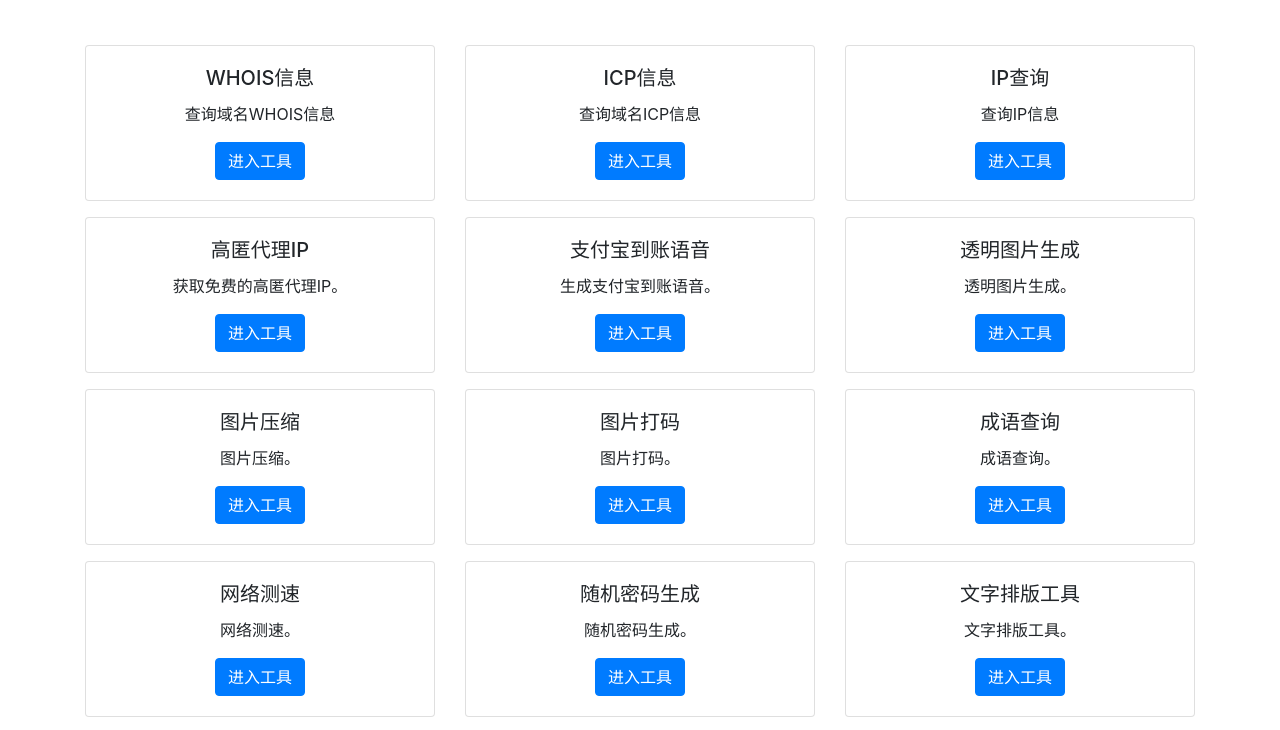
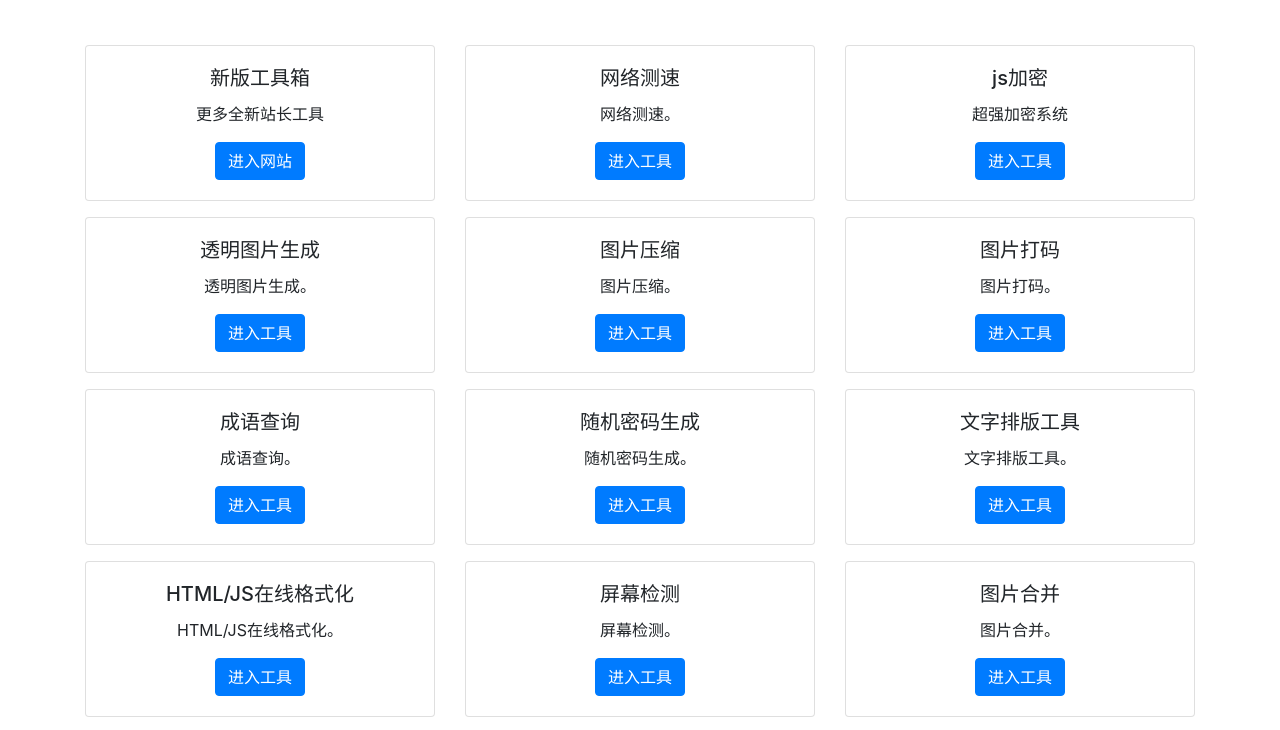
Before and after one commit to wawacm/tool, a plain HTML site: page index.html in a window 1280 px wide. Shown: the part 67-797 px from the top of the page. Drawn offline with nearby package versions, Linux system fonts and the light colour scheme.

Commit message:
Add files via upload

```diff
--- a/index.html
+++ b/index.html
@@ -20,48 +20,32 @@
 	        <div class="col-sm-6 col-lg-4 mb-3">
             <div class="card">
                 <div class="card-body text-center">
-                    <h5 class="card-title">WHOIS信息</h5>
-                    <p class="card-text">查询域名WHOIS信息</p>
-                    <a href="./whois.html" class="btn btn-primary" target="_blank">进入工具</a>
+                    <h5 class="card-title">新版工具箱</h5>
+                    <p class="card-text">更多全新站长工具</p>
+                    <a href="https://tools.wawacm.com/" class="btn btn-primary" target="_blank">进入网站</a>
                 </div>
             </div>
         </div>
 			<div class="col-sm-6 col-lg-4 mb-3">
             <div class="card">
                 <div class="card-body text-center">
-                    <h5 class="card-title">ICP信息</h5>
-                    <p class="card-text">查询域名ICP信息</p>
-                    <a href="./icp.html" class="btn btn-primary" target="_blank">进入工具</a>
+                    <h5 class="card-title">网络测速</h5>
+                    <p class="card-text">网络测速。</p>
+                    <a href="./speed.html" class="btn btn-primary" target="_blank">进入工具</a>
                 </div>
             </div>
         </div>
+
         <div class="col-sm-6 col-lg-4 mb-3">
             <div class="card">
                 <div class="card-body text-center">
-                    <h5 class="card-title">IP查询</h5>
-                    <p class="card-text">查询IP信息</p>
-                    <a href="./ip.html" class="btn btn-primary" target="_blank">进入工具</a>
+                    <h5 class="card-title">js加密</h5>
+                    <p class="card-text">超强加密系统</p>
+                    <a href="./jsindex.html" class="btn btn-primary" target="_blank">进入工具</a>
                 </div>
             </div>
         </div>
-        <div class="col-sm-6 col-lg-4 mb-3">
-            <div class="card">
-                <div class="card-body text-center">
-                    <h5 class="card-title">高匿代理IP</h5>
-                    <p class="card-text">获取免费的高匿代理IP。</p>
-                    <a href="./proxy.html" class="btn btn-primary" target="_blank">进入工具</a>
-                </div>
-            </div>
-        </div>
-        <div class="col-sm-6 col-lg-4 mb-3">
-            <div class="card">
-                <div class="card-body text-center">
-                    <h5 class="card-title">支付宝到账语音</h5>
-                    <p class="card-text">生成支付宝到账语音。</p>
-                    <a href="./alipay_arrival.html" class="btn btn-primary" target="_blank">进入工具</a>
-                </div>
-            </div>
-        </div>
+
 
 	<div class="col-sm-6 col-lg-4 mb-3">
             <div class="card">
@@ -103,15 +87,7 @@
             </div>
         </div>
 
-	<div class="col-sm-6 col-lg-4 mb-3">
-            <div class="card">
-                <div class="card-body text-center">
-                    <h5 class="card-title">网络测速</h5>
-                    <p class="card-text">网络测速。</p>
-                    <a href="./speed.html" class="btn btn-primary" target="_blank">进入工具</a>
-                </div>
-            </div>
-        </div>
+
 
 	<div class="col-sm-6 col-lg-4 mb-3">
             <div class="card">
@@ -176,7 +152,7 @@
 
     <!-- 版权信息 -->
     <footer class="text-center">
-        <p>版权所有 © 2023 wawacm 权利声明</p>
+        <p>版权所有 © 2025 wawacm 权利声明</p>
     </footer>
 
 </div>
```
Lines whose indentation alone changed are shown as unchanged.
